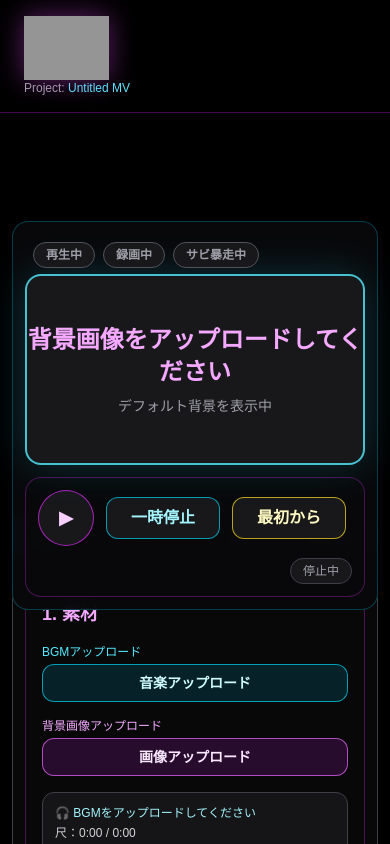
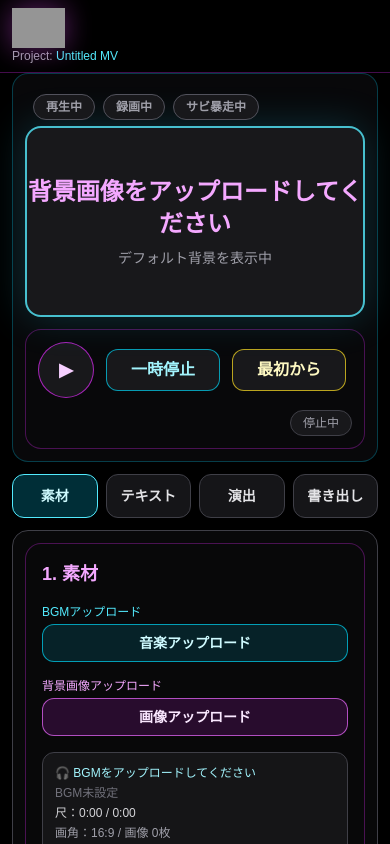
Before and after one commit to utugorou/manga-mv-engine, a Next.js app: page / in a window 390 px wide. Shown: the top 844 px of the page. Built offline with nearby package versions, Linux system fonts and the light colour scheme; grey boxes are pictures that could not be loaded.

Commit message:
Fix mobile UI layout and tab usability

```diff
--- a/app/page.tsx
+++ b/app/page.tsx
@@ -1443,7 +1443,7 @@ export default function Home() {
         }
       `}</style>
 
-      <header className="sticky top-0 z-30 border-b border-fuchsia-500/30 bg-black/90 px-6 py-4 backdrop-blur">
+      <header className="sticky top-0 z-30 border-b border-fuchsia-500/30 bg-black/90 px-3 py-2 md:px-6 md:py-4 backdrop-blur">
         <div className="flex items-center justify-between">
           <div>
             <h1 className="text-fuchsia-300">
@@ -1455,10 +1455,10 @@ export default function Home() {
                   height={72}
                   priority
                   onError={() => setIsLogoLoadError(true)}
-                  className="h-[clamp(4rem,14vw,9rem)] md:h-[clamp(9rem,22vw,17rem)] w-auto max-w-full object-contain opacity-95 drop-shadow-[0_0_14px_rgba(217,70,239,0.45)]"
+                  className="h-10 sm:h-12 md:h-[clamp(9rem,22vw,17rem)] w-auto max-w-full object-contain opacity-95 drop-shadow-[0_0_14px_rgba(217,70,239,0.45)]"
                 />
               ) : (
-                <span className="text-7xl md:text-8xl font-black tracking-[0.2em] leading-none">MANGA MV ENGINE</span>
+                <span className="text-lg sm:text-xl md:text-8xl font-black tracking-[0.12em] md:tracking-[0.2em] leading-none">MANGA MV ENGINE</span>
               )}
             </h1>
             <p className="text-xs text-zinc-400">Project: <span className="text-cyan-300">Untitled MV</span></p>
@@ -1647,7 +1647,7 @@ export default function Home() {
         </div>
       </div>
       <div className="md:hidden px-3 pb-4 overflow-x-hidden">
-        <div className="sticky top-[108px] z-20 rounded-2xl border border-cyan-500/30 bg-zinc-950/95 p-3 backdrop-blur">
+        <div className="rounded-2xl border border-cyan-500/30 bg-zinc-950/95 p-3">
           <PreviewStage
             previewSizeClass="w-full max-w-none aspect-video"
             chorusBoost={chorusBoost}
@@ -1684,7 +1684,7 @@ export default function Home() {
             <button key={tab.id} onClick={() => setMobileTab(tab.id as "assets" | "text" | "effects" | "export")} className={`min-h-11 rounded-xl border text-sm font-bold ${mobileTab === tab.id ? "border-cyan-300 bg-cyan-500/25 text-cyan-100" : "border-zinc-700 bg-zinc-900/90 text-zinc-200"}`}>{tab.label}</button>
           ))}
         </div>
-        <div className="mt-3 rounded-2xl border border-zinc-700 bg-zinc-950/90 p-3 [&_button]:min-h-11 [&_button]:text-sm [&_input]:min-h-11 [&_input]:text-base [&_select]:min-h-11 [&_select]:text-base [&_textarea]:min-h-11 [&_textarea]:text-base [&_input[type='range']]:min-h-8">
+        <div className="mt-3 rounded-2xl border border-zinc-700 bg-zinc-950/90 p-3 pb-5 [&_button]:min-h-11 [&_button]:text-sm [&_input]:min-h-11 [&_input]:text-base [&_select]:min-h-11 [&_select]:text-base [&_textarea]:min-h-11 [&_textarea]:text-base [&_input[type='range']]:min-h-8">
           {mobileTab === "assets" ? (
             <UploadPanel
               handleImageUpload={handleImageUpload}
@@ -1710,13 +1710,13 @@ export default function Home() {
           {mobileTab === "text" ? (
             <div className="space-y-3">
               <div className="rounded-xl border border-fuchsia-500/30 bg-zinc-900/60 p-3 space-y-3">
-                <p className="text-sm font-bold text-fuchsia-300">タイトル表示</p>
+                <p className="text-sm font-bold text-fuchsia-300">タイトル入力</p>
                 <label className="flex items-center gap-2 text-sm">
                   <input type="checkbox" checked={showBubble} onChange={(e) => setShowBubble(e.target.checked)} />
                   タイトルを表示
                 </label>
                 <input className="w-full rounded-lg border border-zinc-700 bg-zinc-950 px-3 py-2" value={bubbleText} onChange={(e) => setBubbleText(e.target.value)} placeholder="タイトル文言" />
-                <p className="text-sm font-bold text-cyan-300">擬音表示（最大4つ・同文言）</p>
+                <p className="text-sm font-bold text-cyan-300">擬音入力（最大4つ・同文言）</p>
                 <label className="flex items-center gap-2 text-sm">
                   <input type="checkbox" checked={showSfx} onChange={(e) => setShowSfx(e.target.checked)} />
                   擬音を表示
--- a/src/components/PresetPanel.tsx
+++ b/src/components/PresetPanel.tsx
@@ -53,22 +53,22 @@ export default function PresetPanel({ presetList, activePreset, isCustomAdjusted
           </span>
         </div>
         <div className="space-y-2 text-xs">
-          <label>擬音の量 {customControls.sfxAmount}
+          <label>擬音量 {customControls.sfxAmount}
             <input className={sliderClass} type="range" min={0} max={100} value={customControls.sfxAmount} onChange={(e) => onCustomControlChange("sfxAmount", Number(e.target.value))} />
           </label>
-          <label>擬音の大きさ {customControls.sfxSize}
+          <label>擬音サイズ {customControls.sfxSize}
             <input className={sliderClass} type="range" min={0} max={100} value={customControls.sfxSize} onChange={(e) => onCustomControlChange("sfxSize", Number(e.target.value))} />
           </label>
-          <label>集中線の強さ {customControls.focusLine}
+          <label>集中線 {customControls.focusLine}
             <input className={sliderClass} type="range" min={0} max={100} value={customControls.focusLine} onChange={(e) => onCustomControlChange("focusLine", Number(e.target.value))} />
           </label>
-          <label>グリッチの強さ {customControls.glitch}
+          <label>グリッチ {customControls.glitch}
             <input className={sliderClass} type="range" min={0} max={100} value={customControls.glitch} onChange={(e) => onCustomControlChange("glitch", Number(e.target.value))} />
           </label>
-          <label>画面揺れの強さ {customControls.shake}
+          <label>画面揺れ {customControls.shake}
             <input className={sliderClass} type="range" min={0} max={100} value={customControls.shake} onChange={(e) => onCustomControlChange("shake", Number(e.target.value))} />
           </label>
-          <label>テキスト出現頻度 {customControls.textFrequency}
+          <label>テキスト頻度 {customControls.textFrequency}
             <input className={sliderClass} type="range" min={0} max={100} value={customControls.textFrequency} onChange={(e) => onCustomControlChange("textFrequency", Number(e.target.value))} />
           </label>
           <label>サビ演出倍率 {customControls.chorusMultiplier.toFixed(1)}x
--- a/src/components/UploadPanel.tsx
+++ b/src/components/UploadPanel.tsx
@@ -20,6 +20,8 @@ type UploadPanelProps = {
 
 export default function UploadPanel(props: UploadPanelProps) {
   const { handleImageUpload, handleAudioUpload, audioName, aspectRatio, formatTime, audioDuration, currentTime, images, currentImageIndex, isPlaying, chorusBoost, activePreset, audioMood, imageMotions, onSelectImage } = props;
+  const audioInputId = "bgm-upload-input";
+  const imageInputId = "image-upload-input";
   const getMotionLabel = (motion?: MotionType) => {
     const labels: Record<MotionType, string> = { zoomIn: "ズームイン", zoomOut: "ズームアウト", panLeft: "左パン", panRight: "右パン", shake: "シェイク", comic: "漫画揺れ", panUp: "上パン", panDown: "下パン", diagonalPan: "斜めパン", slowZoomIn: "ゆっくりズームイン", breathZoom: "呼吸ズーム", impactZoom: "インパクトズーム", glitchJump: "グリッチジャンプ", grooveBounce: "グルーヴバウンス", sideGroove: "横ノリ", handheld: "手持ちカメラ風" };
     return motion ? labels[motion] : "ズームイン";
@@ -27,11 +29,12 @@ export default function UploadPanel(props: UploadPanelProps) {
 
   return (<div className="h-full rounded-2xl border border-fuchsia-500/30 bg-zinc-950/90 p-4 overflow-y-auto space-y-4">
     <h2 className="text-lg font-black text-fuchsia-300">1. 素材</h2>
-    <label className="block"><p className="mb-1 text-xs text-cyan-300">BGMアップロード</p><div className="w-full cursor-pointer rounded-xl border border-cyan-400/70 bg-cyan-500/15 p-2 text-center text-sm font-bold text-cyan-100 hover:bg-cyan-500/30">音楽アップロード</div><input type="file" accept="audio/*" className="hidden" onChange={handleAudioUpload} /></label>
-    <label className="block"><p className="mb-1 text-xs text-fuchsia-300">背景画像アップロード</p><div className="w-full cursor-pointer rounded-xl border border-fuchsia-400/70 bg-fuchsia-500/15 p-2 text-center text-sm font-bold text-fuchsia-100 hover:bg-fuchsia-500/30">画像アップロード</div><input type="file" accept="image/*" multiple className="hidden" onChange={handleImageUpload} /></label>
+    <div className="block"><p className="mb-1 text-xs text-cyan-300">BGMアップロード</p><label htmlFor={audioInputId} className="block w-full cursor-pointer rounded-xl border border-cyan-400/70 bg-cyan-500/15 p-2 text-center text-sm font-bold text-cyan-100 hover:bg-cyan-500/30">音楽アップロード</label><input id={audioInputId} type="file" accept="audio/*" className="sr-only" onChange={handleAudioUpload} /></div>
+    <div className="block"><p className="mb-1 text-xs text-fuchsia-300">背景画像アップロード</p><label htmlFor={imageInputId} className="block w-full cursor-pointer rounded-xl border border-fuchsia-400/70 bg-fuchsia-500/15 p-2 text-center text-sm font-bold text-fuchsia-100 hover:bg-fuchsia-500/30">画像アップロード</label><input id={imageInputId} type="file" accept="image/*" multiple className="sr-only" onChange={handleImageUpload} /></div>
 
     <div className="rounded-xl border border-zinc-700 bg-zinc-900/80 p-3 text-xs space-y-1">
       <div className="text-cyan-200 break-all">🎧 {audioName || "BGMをアップロードしてください"}</div>
+      <div className={audioName ? "text-emerald-300" : "text-zinc-500"}>{audioName ? "BGM設定済み" : "BGM未設定"}</div>
       <div className="text-zinc-300">尺：{formatTime(currentTime)} / {formatTime(audioDuration)}</div>
       <div className="text-zinc-400">画角：{aspectRatio} / 画像 {images.length}枚</div>
       <div className={isPlaying ? "text-fuchsia-300" : "text-zinc-500"}>再生：{isPlaying ? "ON" : "OFF"}</div>
```
